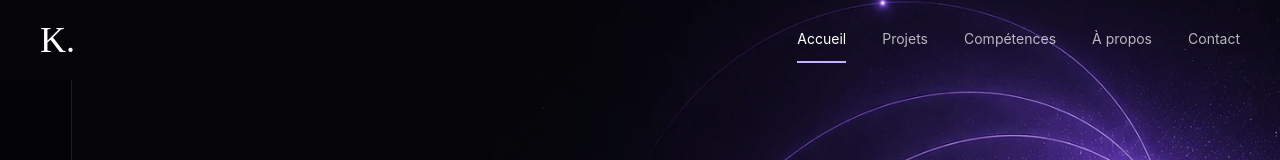
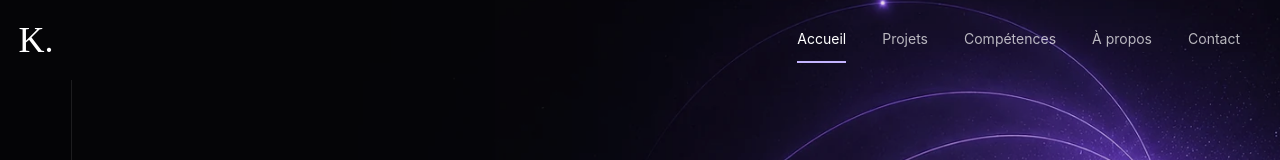
Before and after one commit to kahija/project-k, a React (Vite) app: page / in a window 1280 px wide. Shown: the top 160 px of the page. Built offline with nearby package versions, Linux system fonts and the light colour scheme.

Commit message:
fix: anchor header monogram above theme rail

```diff
--- a/src/Navigation.tsx
+++ b/src/Navigation.tsx
@@ -65,8 +65,8 @@ export function Navigation({ theme, setTheme }: { theme: Theme; setTheme: (theme
   return (
     <header className={`fixed inset-x-0 top-0 z-50 border-b transition-colors duration-300 ${dark ? "text-white" : "text-[#18151d]"} ${scrolled || open ? dark ? "border-white/10 bg-[#050507]/95 backdrop-blur-md" : "border-black/10 bg-white/95 backdrop-blur-md" : "border-transparent"}`}>
       <div className="mx-auto flex h-20 max-w-[1480px] items-center justify-between px-6 lg:px-10">
-        <a href="#home" aria-label="Kahina, accueil" className="font-serif text-4xl" onClick={() => navigate("home")}>K.</a>
-        <nav aria-label="Navigation principale" className="hidden items-center gap-9 md:flex">
+        <a href="#home" aria-label="Kahina, accueil" className="flex h-11 items-center font-serif text-4xl md:absolute md:left-0 md:top-0 md:h-20 md:w-[72px] md:justify-center" onClick={() => navigate("home")}>K.</a>
+        <nav aria-label="Navigation principale" className="ml-auto hidden items-center gap-9 md:flex">
           {links.map(link => <a key={link.id} href={`#${link.id}`} aria-current={active === link.id ? "location" : undefined} onClick={() => navigate(link.id)} className={`border-b-2 py-3 text-sm transition-colors ${active === link.id ? dark ? "border-violet-300" : "border-violet-700" : "border-transparent opacity-70 hover:opacity-100"}`}>{link.label}</a>)}
         </nav>
         <button ref={toggle} type="button" aria-label={open ? "Fermer le menu" : "Ouvrir le menu"} aria-expanded={open} aria-controls="mobile-navigation" onClick={() => setOpen(!open)} className="flex h-11 w-11 items-center justify-center md:hidden">{open ? <X size={24} /> : <Menu size={24} />}</button>
```
